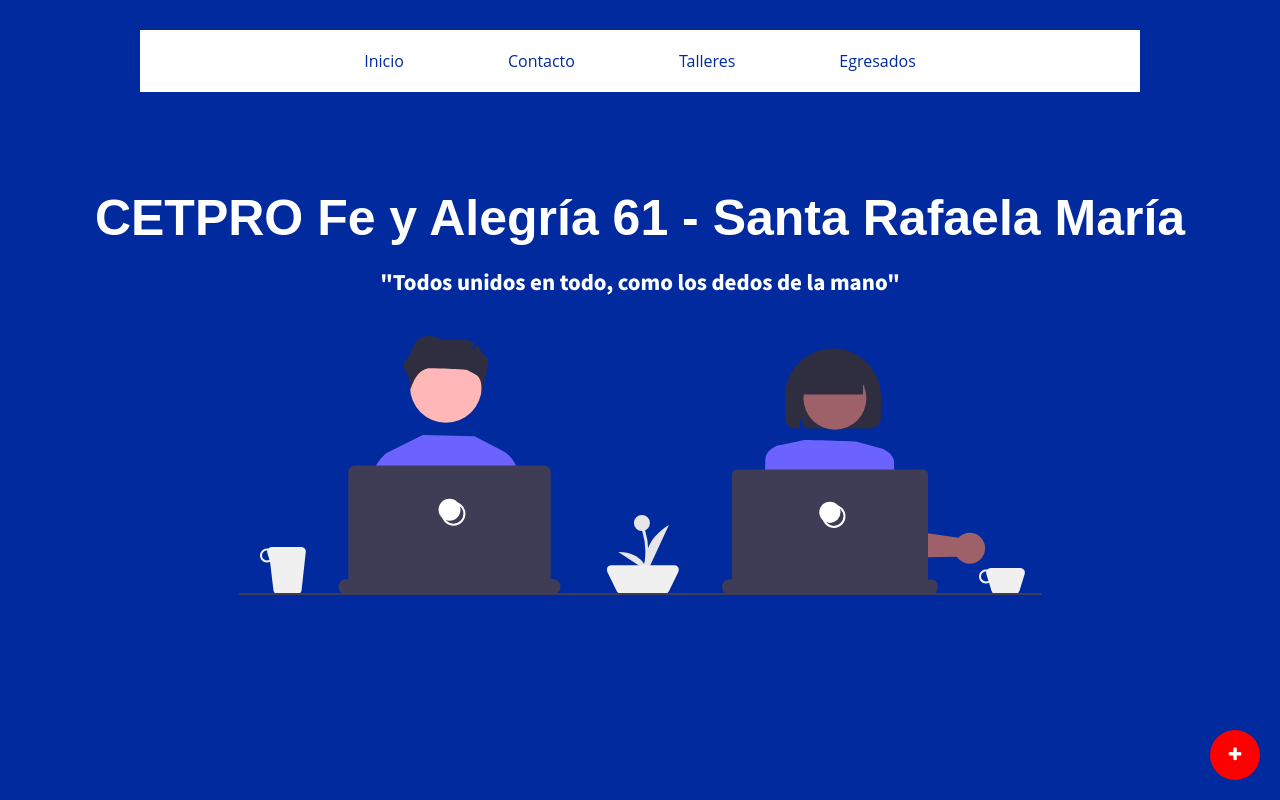
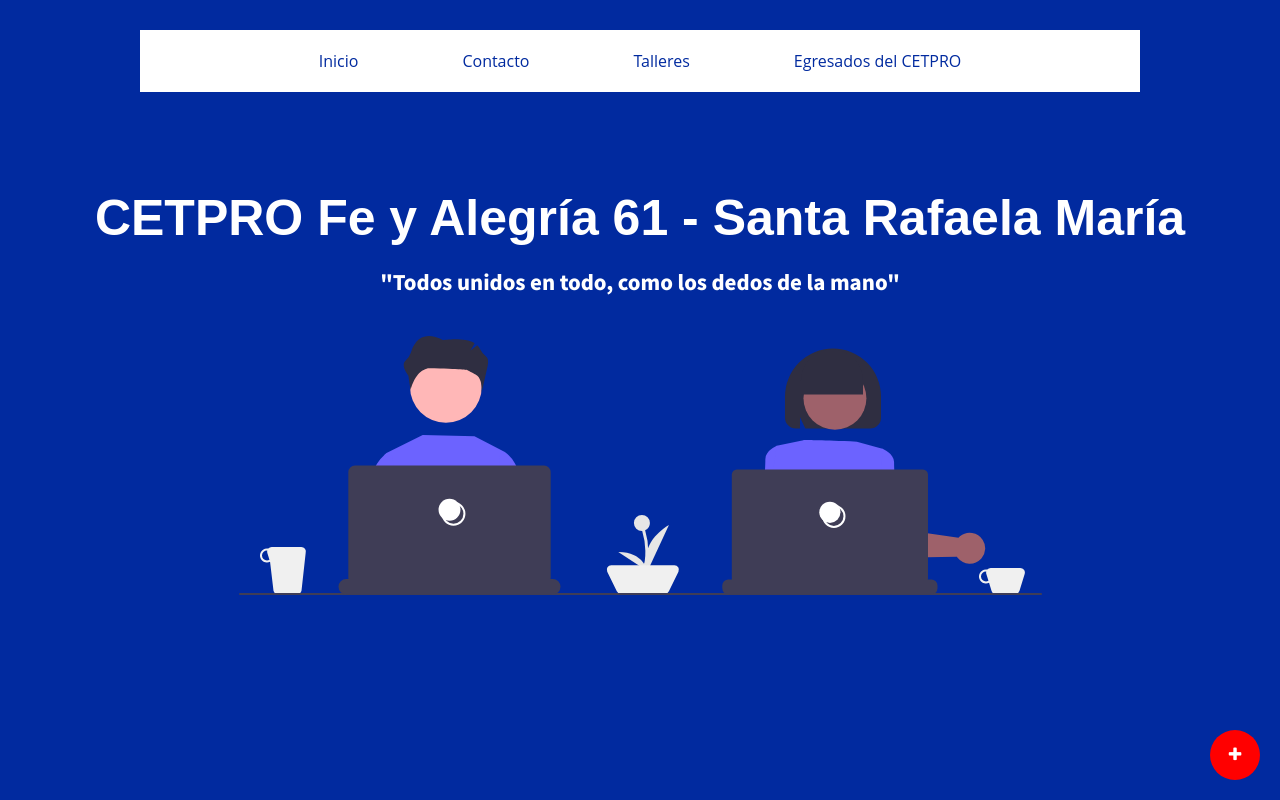
Before and after one commit to Ghesua/Evaliacion-git, a plain HTML site: page iIntel.html in a window 1280 px wide. Drawn offline with Linux system fonts and the light colour scheme; a web font is replaced by a local one.

Commit message:
Prueba 3

```diff
--- a/Intel.html
+++ b/iIntel.html
@@ -32,7 +32,7 @@
                             <li><a href="#">Administración y Comercio</a></li>
                         </ul>
                 </li>
-                <li><a href="#">Egresados</a></li>
+                <li><a href="#">Egresados del CETPRO</a></li>
             </ul>
         </nav>
         <div class="TITULO">
```
